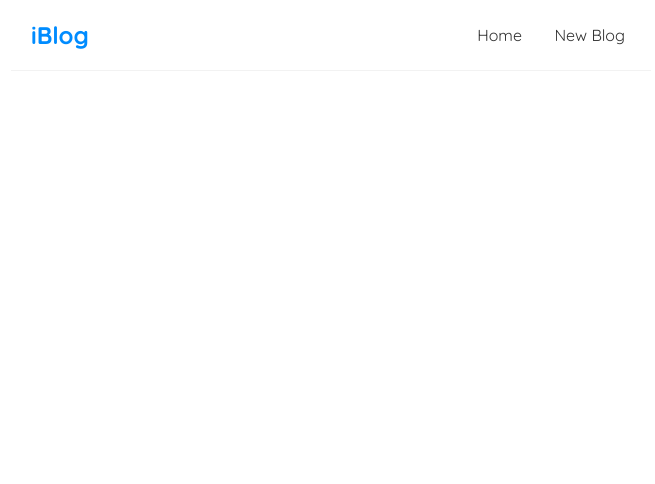
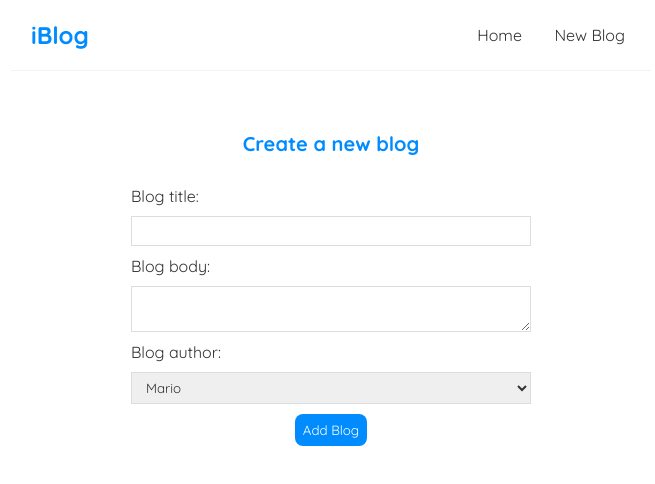
Before and after one commit to AbdullaAlmarzooq/i_blog, a React (Create React App) app: page /create in a window 1280 px wide. Before the commit this address had no page. Shown: the top 484 px of the page, without its empty margins (309-964 px from the left). Built offline with nearby package versions, Linux system fonts and the light colour scheme.

Commit message:
Using React Router + Creating blogs to be saved in the local database

```diff
--- a/data/db.json
+++ b/data/db.json
@@ -4,18 +4,19 @@
       "title": "The Hidden Benefits of a Digital Detox",
       "body": "In our hyper-connected world, stepping away from screens can feel impossible. But even a short digital detox offers surprising benefits. Imagine clearer thoughts, improved sleep, and a renewed appreciation for your surroundings. It is not about abandoning technology forever, but about creating intentional breaks to recharge your mind and spirit. Try it for a day, and you might just discover a calmer, more present you.",
       "author": "Tech-Free Tanya",
-             "id": 1 },
+      "id": "1"
+    },
     {
       "title": "Quick & Easy Weeknight Dinners: Pasta Perfection",
       "body": "Tired after a long day and dreading cooking? Pasta is your weeknight savior! A simple cacio e pepe, a quick pesto toss with cherry tomatoes, or even just butter and parmesan can be on the table in minutes. Don not overthink it. Focus on fresh ingredients and simple preparations. You deserve a delicious, no-fuss meal.",
       "author": "Culinary Kate",
-            "id": 2 },
-
+      "id": "2"
+    },
     {
       "title": "The Power of a Morning Routine",
       "body": "You don not need to wake up at 5 AM to have a powerful morning routine. Even 15 minutes dedicated to yourself can set a positive tone for the day. Whether it is five minutes of meditation, sipping your coffee in silence, or jotting down your priorities, establishing a small ritual can significantly boost your productivity and well-being. Start small, be consistent, and watch the magic happen.",
       "author": "Mindful Mike",
-             "id": 3
+      "id": "3"
     }
   ]
 }
--- a/src/App.js
+++ b/src/App.js
@@ -1,6 +1,8 @@
 import Navbar from './Navbar';
 import Home from './Home';
 import { BrowserRouter as Router, Route, Routes } from 'react-router-dom';
+import Create from './Create';
+import BlogDetails from './BlogDetails';
 
 function App() {
   return (
@@ -10,6 +12,8 @@ function App() {
         <div className="content">
           <Routes>
         <Route path="/" element={<Home />} />
+        <Route path="/create" element={<Create />} />
+        <Route path="/blogs/:id" element={<BlogDetails />} />
           </Routes>
         </div>
       </div>
--- /dev/null
+++ b/src/BlogDetails.js
@@ -0,0 +1,23 @@
+import { useParams } from "react-router-dom";
+import useFetch from './useFetch';
+
+const BlogDetails = () => {
+  const { id } = useParams();
+  const { data: blog, isPending, error } = useFetch('http://localhost:8000/blogs/' + id);
+
+  return (
+    <div className="blog-details">
+      {isPending && <div>Loading...</div>}
+      {error && <div>{error}</div>}
+      {blog && (
+        <article>
+          <h2>{blog.title}</h2>
+          <p>{blog.body}</p>
+          <p>Written by {blog.author}</p>
+        </article>
+      )}
+    </div>
+  );
+}
+
+export default BlogDetails;
--- a/src/BlogList.js
+++ b/src/BlogList.js
@@ -1,12 +1,17 @@
+import { Link } from 'react-router-dom';
 const BlogList = ({ blogs, title, handleDelete }) => {
 
     return (
         <div className="blog-list">
                 {blogs.map((blog) => (
                 <div className="blog-preview" key={blog.id}>
-                    <h2>{blog.title}</h2>
-                    <p>{blog.body.substring(0, 200)}...</p>
-                    <p>Written by {blog.author}</p>
+
+                    <Link to={`/blogs/${blog.id}`}>
+                     <h2>{blog.title}</h2>
+                     <p>{blog.body.substring(0, 200)}...</p>
+                     <p>Written by {blog.author}</p>
+                    </Link>
+
                 </div>
 
             ))}
--- /dev/null
+++ b/src/Create.js
@@ -0,0 +1,51 @@
+import { useState } from 'react';
+const Create = () => {
+  const [title, setTitle] = useState('');
+  const [body, setBody] = useState('');
+  const [author, setAuthor] = useState('mario');
+  const handleSubmit = (e) => {
+    e.preventDefault();
+    const blog = { title, body, author };
+
+    fetch('http://localhost:8000/blogs', {
+      method: 'POST',
+      headers: { 'Content-Type': 'application/json' },
+      body: JSON.stringify(blog)
+    }).then(() => {
+      console.log('New blog added');
+    });
+  }
+
+    return (
+        <div className="create">
+        <h2>Create a new blog</h2>
+        <form onSubmit={(e) => {
+            e.preventDefault();
+            const blog = { title, body, author };
+            fetch('http://localhost:8000/blogs', {
+                method: 'POST',
+                headers: { 'Content-Type': 'application/json' },
+                body: JSON.stringify(blog)
+            }).then(() => {
+                console.log('New blog added');
+            });
+        }}>
+            <label>Blog title:</label>
+            <input type="text" required value={title} onChange={(e) => setTitle(e.target.value)} />
+
+            <label>Blog body:</label>
+            <textarea required value={body} onChange={(e) => setBody(e.target.value)}></textarea>
+
+            <label>Blog author:</label>
+            <select>
+                <option value="mario">Mario</option>
+                <option value="luigi">Luigi</option>
+            </select>
+
+            <button>Add Blog</button>
+        </form>
+    </div>
+     );
+}
+
+export default Create;
--- a/src/Navbar.js
+++ b/src/Navbar.js
@@ -1,12 +1,13 @@
+import { Link } from 'react-router-dom';
 const Navbar = () => {
     return (
         <nav className="navbar">
             <h1>iBlog</h1>
             <div className="links">
-                <a href="/">Home </a>
-                <a href="/create" style={{
+                <Link to="/">Home </Link>
+                <Link to="/create" style={{
                     borderRadius: '8px'
-                }}>New Blog</a>
+                }}>New Blog</Link>
             </div>
         </nav>
 
--- a/src/index.css
+++ b/src/index.css
@@ -40,10 +40,64 @@
   border-bottom: 1px solid #fafafa;
 }
 .blog-preview:hover {
-  box-shadow: 1px 3px 5px rgba(0,0,0,0.1);
+  box-shadow: 4px 6px 10px rgba(0,0,0,0.1);
 }
 .blog-preview h2 {
   font-size: 20px;
   color: #008cff;
   margin-bottom: 8px;
 }
+.blog-preview a {
+  text-decoration: none;
+}
+.blog-preview a:hover {
+  color: #008cff;
+}
+
+.blog-details h2 {
+  font-size: 20px;
+  color: #008cff;
+  margin-bottom: 10px;
+}
+.blog-details div {
+  margin: 20px 0;
+}
+.blog-details button {
+  background: #008cff;
+  color: #fff;
+  border: 0;
+  padding: 8px;
+  border-radius: 8px;
+  cursor: pointer;
+}
+
+.create {
+  max-width: 400px;
+  margin: 0 auto;
+  text-align: center;
+}
+.create label {
+  text-align: left;
+  display: block;
+}
+.create h2 {
+  font-size: 20px;
+  color: #008cff;
+  margin-bottom: 30px;
+}
+.create input, .create textarea, .create select {
+  width: 100%;
+  padding: 6px 10px;
+  margin: 10px 0;
+  border: 1px solid #ddd;
+  box-sizing: border-box;
+  display: block;
+}
+.create button {
+  background: #008cff;
+  color: #fff;
+  border: 0;
+  padding: 8px;
+  border-radius: 8px;
+  cursor: pointer;
+}
--- a/src/useFetch.js
+++ b/src/useFetch.js
@@ -30,7 +30,7 @@ const useFetch = (url) => {
           setError(err.message);
         }
       })
-    }, 1000);
+    }, 10);
 
 
     return () => abortCont.abort();
```
Lines whose indentation alone changed are shown as unchanged.
